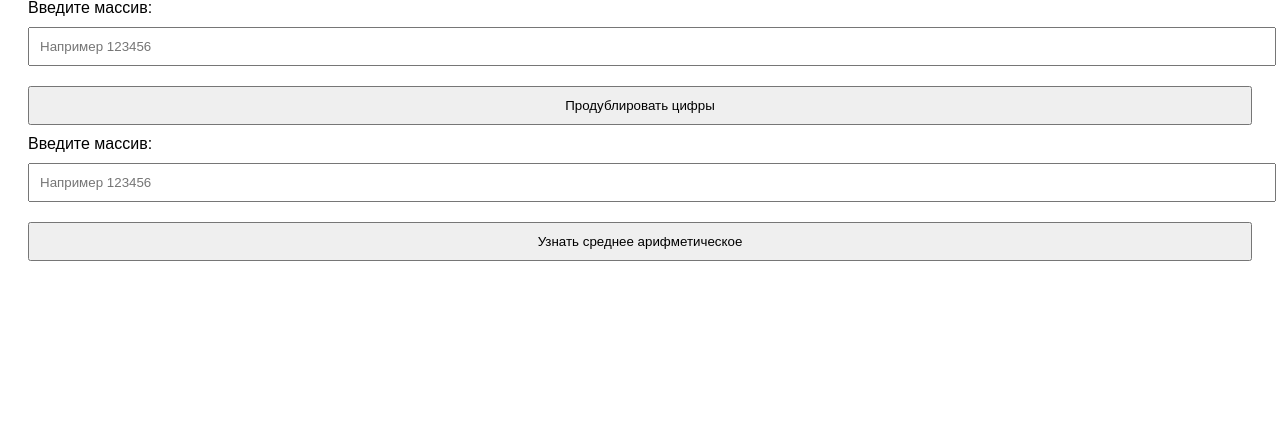
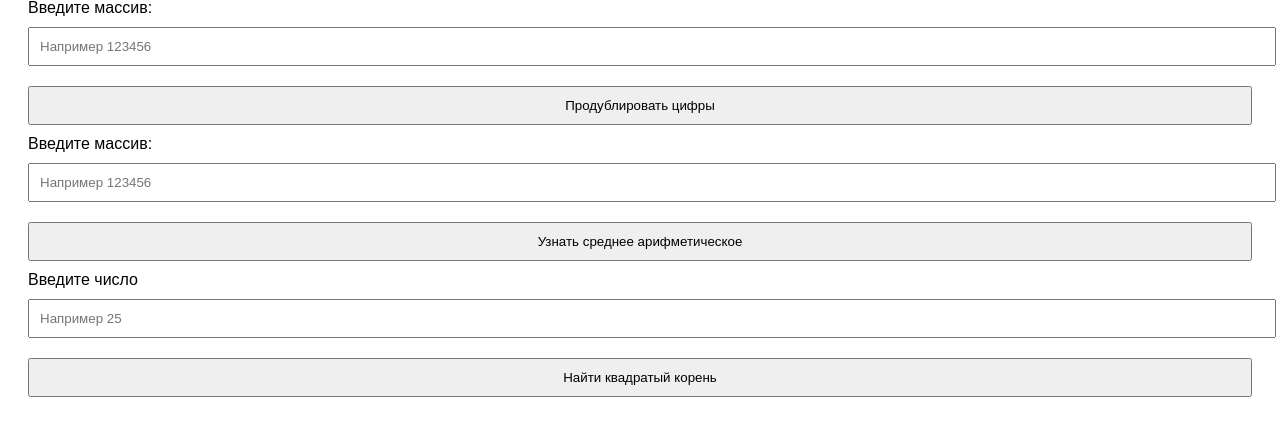
Before and after one commit to dovlatyanc/php_lessons, a PHP site: page / in a window 1280 px wide. Shown: the part 301-737 px from the top of the page. Run offline with PHP 8.4, Linux system fonts and the light colour scheme.

Commit message:
сделал 5 задачу

```diff
--- a/index.php
+++ b/index.php
@@ -39,5 +39,10 @@ $mysqli = mysqli_connect(DB_HOST, DB_USER, DB_PASSWORD, DB_NAME);
     <input type="number" name="num" placeholder="Например 123456" required>
     <button type="submit">Узнать среднее арифметическое</button>
   </form>
+     <form action="tasks/task5.php" method="POST">
+    <label>Введите число</label>
+    <input type="number" name="num" placeholder="Например 25" required>
+    <button type="submit">Найти квадратый корень</button>
+  </form>
 </body>
 </html>
```
Also changed, not shown: tasks/task5.php (added, +16 -0 lines).
